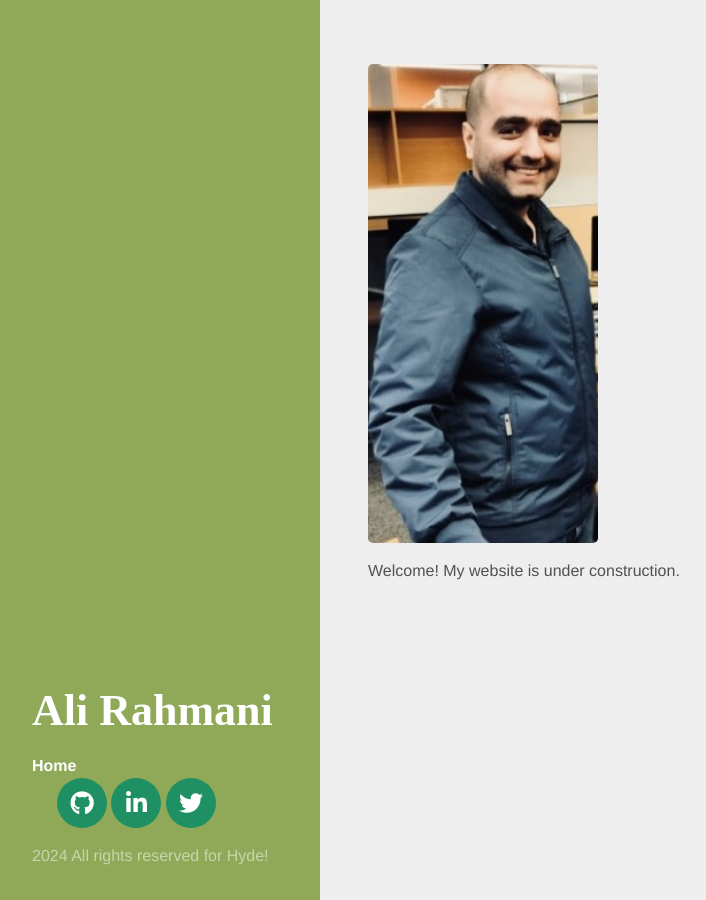
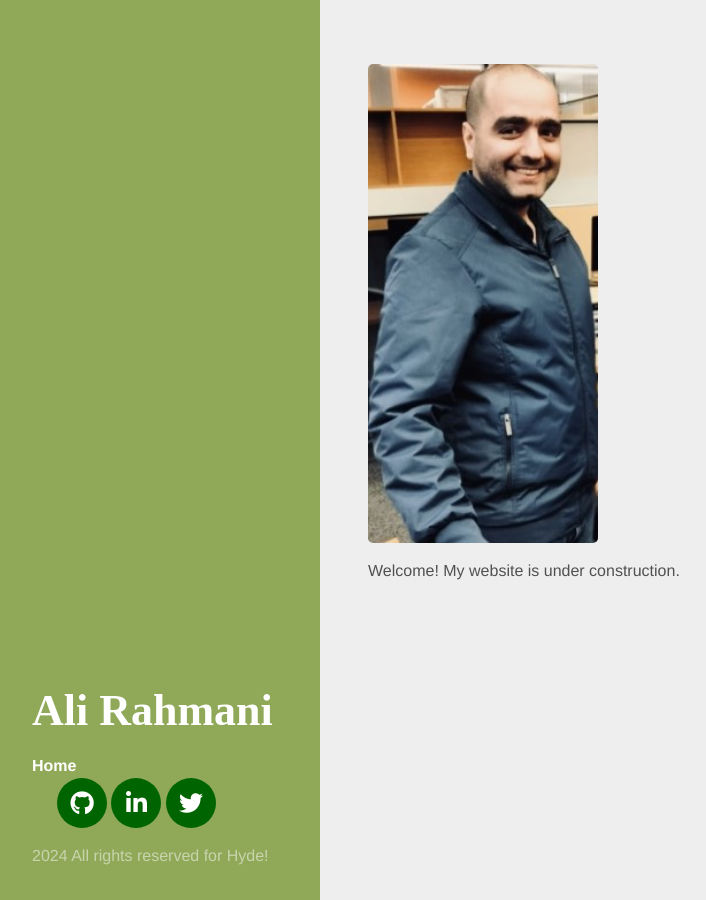
Before and after one commit to AliRahmani511/AliRahmani_Mechanics, a Jekyll site: the page built from index.html, in a window 1280 px wide. Shown: the whole page, without its empty margins (0-706 px from the left). Built offline with Jekyll 4.4.1, drawn with Linux system fonts in a browser that asks for light colours; nearby versions of some CDN libraries; some web fonts are replaced; the list of posts is cut into pages by our own code.

Commit message:
Update social.css

```diff
--- a/public/css/social.css
+++ b/public/css/social.css
@@ -36,7 +36,7 @@ ul.icon-effect > li {
   color: #f1f1f1;
   line-height: 52px;
   text-align: center;
-  background-color: rgb(30, 144, 100);
+  background-color: rgb(0, 100, 0);
 }
 .icon:after {
   position: absolute;
@@ -74,7 +74,7 @@ ul.icon-effect > li {
 .icon-effect-1a .icon:hover {
   background-color: #f1f1f1;
   z-index: 10;
-  color: rgb(30, 144, 100);
+  color: rgb(0, 100, 0);
 }
 .icon-effect-1a .icon:hover:after {
   -webkit-transform: scale(1);
```
